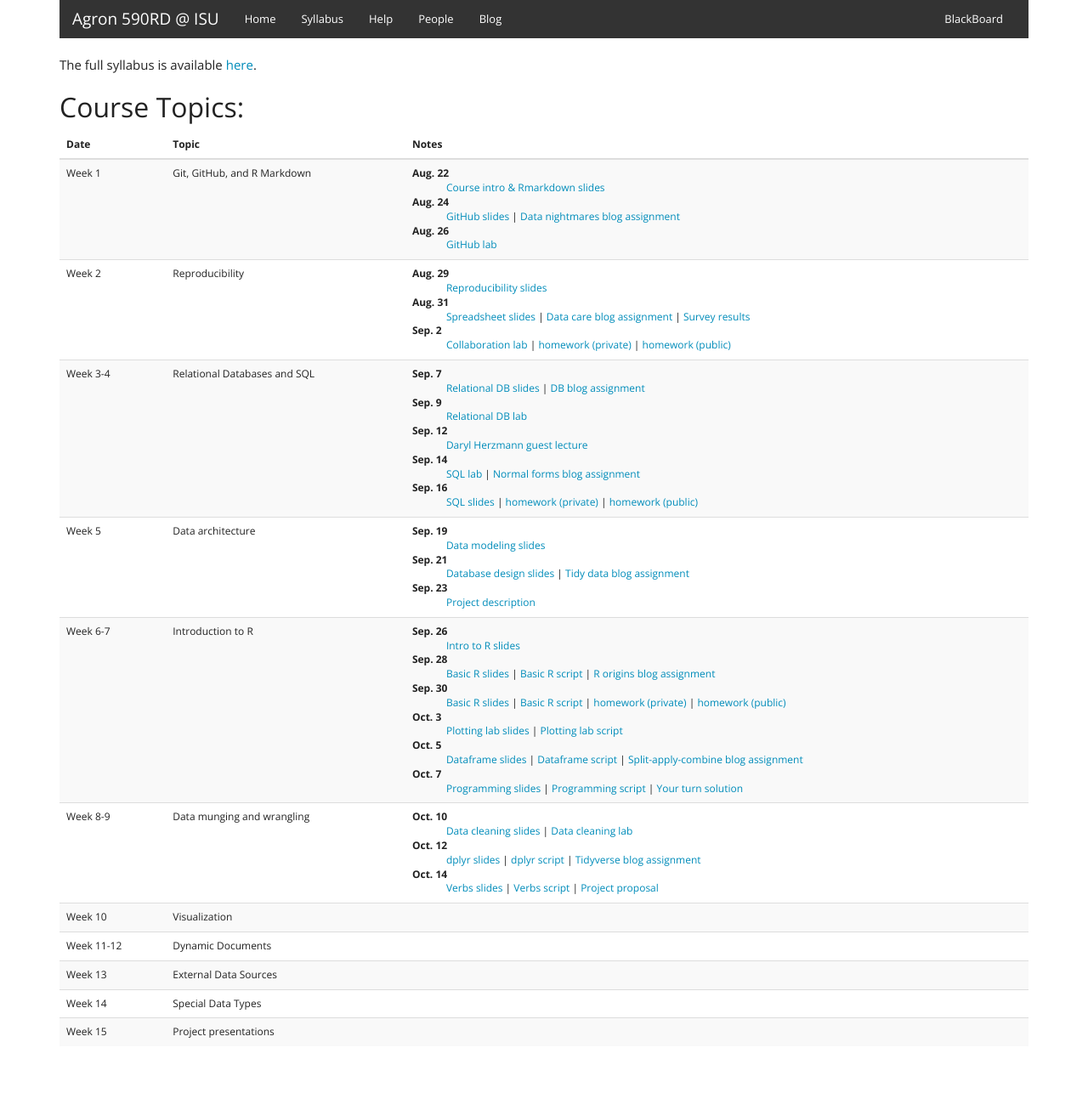
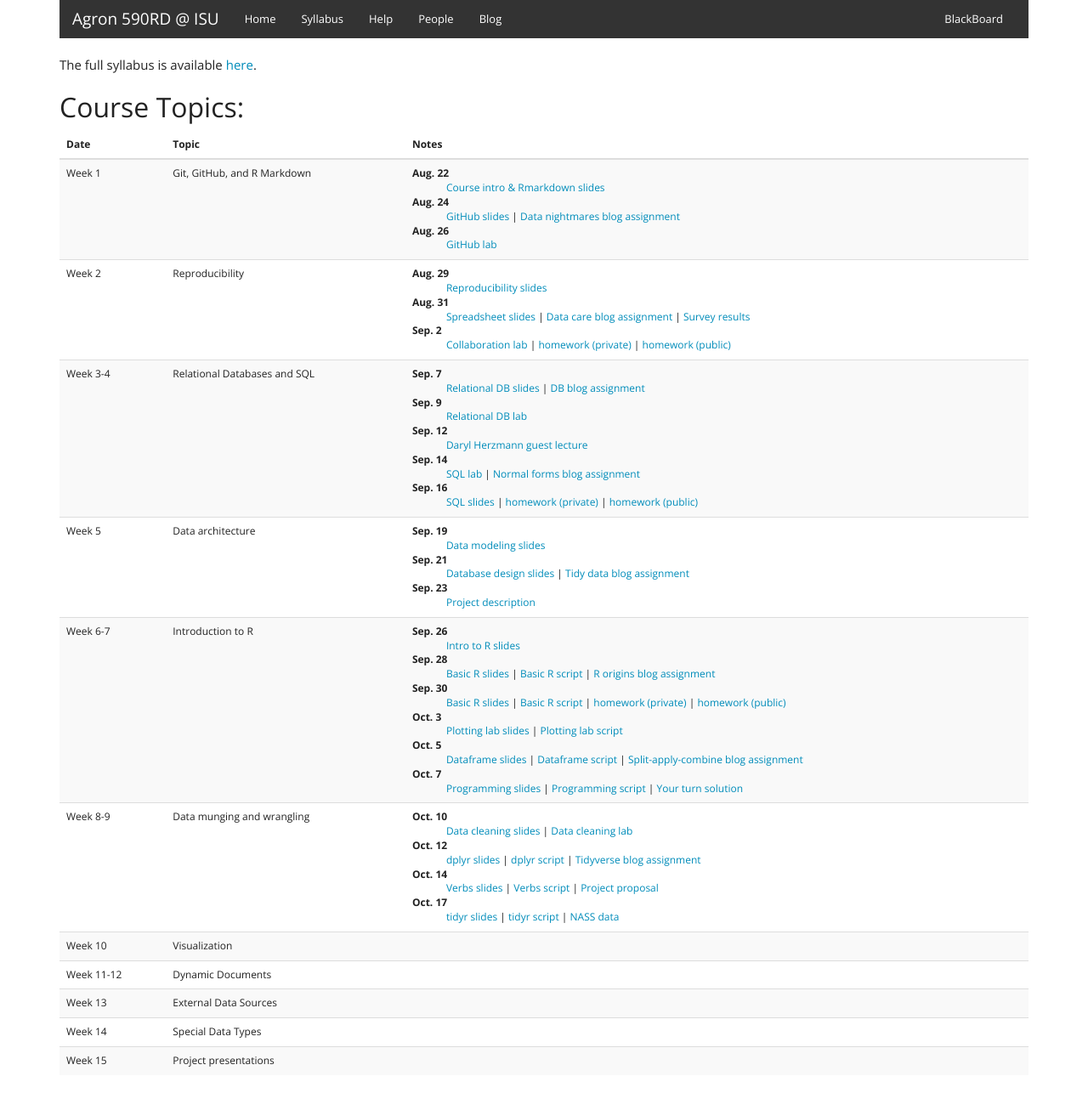
Before and after one commit to agron590-ISU/agron590-ISU.github.io, a Jekyll site: the page built from syllabus.html, in a window 1280 px wide. Shown: the whole page at 85% size. Built offline with Jekyll 4.4.1, drawn with Linux system fonts in a browser that asks for light colours; before the commit the page ends 1252 px from its top, so only the background shows below that.

Commit message:
Added Oct 17th material

```diff
--- a/syllabus.html
+++ b/syllabus.html
@@ -108,6 +108,8 @@
           <dd><a href="../materials/week_08/dplyr/slides_dplyr.html" target=_blank>dplyr slides</a> | <a href="../materials/week_08/dplyr/script_dplyr.R" target=_blank>dplyr script</a> | <a href="https://github.com/agron590-ISU/blog/tree/master/08" target=_blank>Tidyverse blog assignment</a></dd>
           <dt>Oct. 14</dt>
           <dd><a href="../materials/week_08/verbs/slides_verbs.html" target=_blank>Verbs slides</a> | <a href="../materials/week_08/verbs/script_verbs.R" target=_blank>Verbs script</a> | <a href="../materials//week_00/final-project/proposal-description.html" target=_blank>Project proposal</a></dd>
+          <dt>Oct. 17</dt>
+          <dd><a href="../materials/week_09/tidy_data/slides_tidy_data.html" target=_blank>tidyr slides</a> | <a href="../materials/week_09/tidy_data/script_tidy_data.R" target=_blank>tidyr script</a> | <a href="https://github.com/agron590-ISU/lab/tree/master/week_07/dataframes" target=_blank>NASS data</a></dd>
         </dl>
         </td>
       </tr>
```
